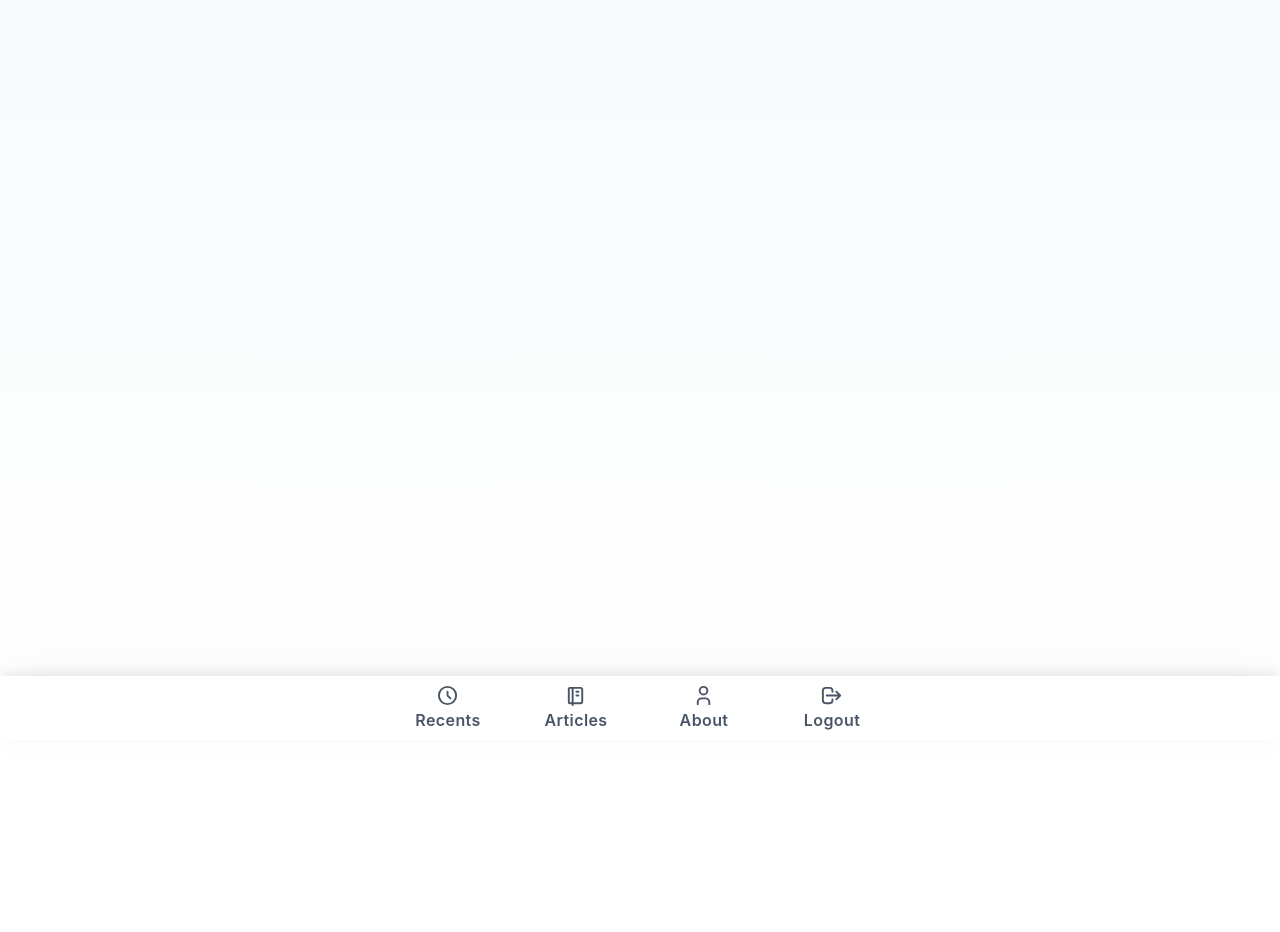
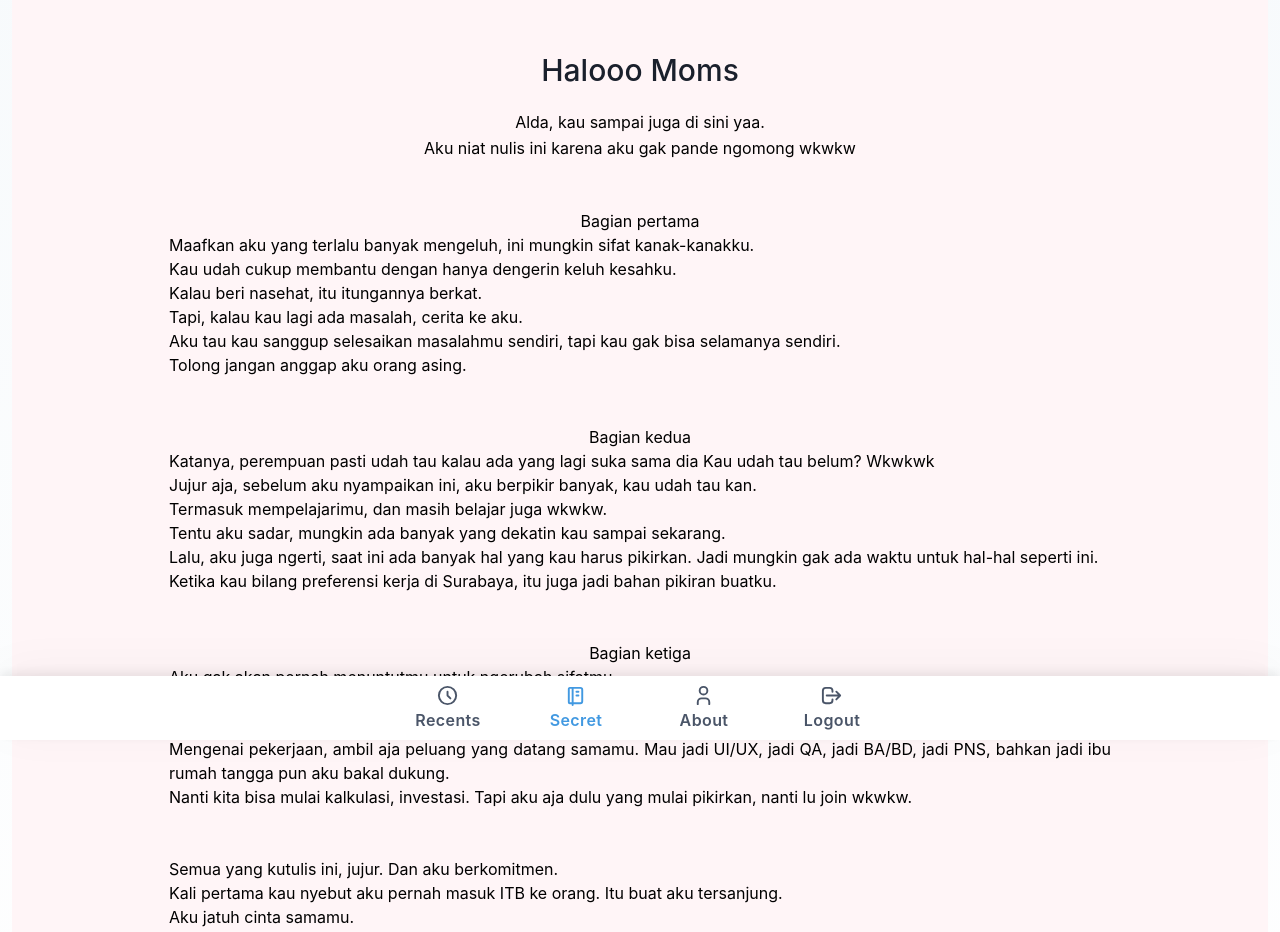
Before and after one commit to Apri1221/aprijplt, a React (Create React App) app: page /aprijplt/secret in a window 1280 px wide. Shown: the part 60-992 px from the top of the page. Before the commit the page ends 800 px from the top, so only its background shows below. Built offline with nearby package versions, Linux system fonts and the light colour scheme; sample sign-in values are in the browser's storage.

Commit message:
feat: update page secret

```diff
--- a/src/App.js
+++ b/src/App.js
@@ -11,6 +11,7 @@ import About from './views/About';
 import Home from './views/Home';
 import { Auth } from './views/Auth';
 import UserData from './services/Auth';
+import Secret from './views/Secret';
 
 
 function App() {
@@ -27,15 +28,15 @@ function App() {
 
                     <Switch>
                         <Route exact path="/">
-                            <Home />
+                            {loggedIn ? <Redirect to="/secret" /> : <Home />}
                         </Route>
                         <Route path="/about">
                             <About />
                         </Route>
 
                         {/* :id adalah wildcard */}
-                        <Route path="/articles">
-                            {loggedIn ? <About /> : <Redirect to="/login" />}
+                        <Route path="/secret">
+                            {loggedIn ? <Secret /> : <Redirect to="/login" />}
                         </Route>
 
                         <Route path="/login">
--- a/src/components/Header.js
+++ b/src/components/Header.js
@@ -52,7 +52,7 @@ function Header() {
                     </div>
                 </NavLink>
 
-                <NavLink exact to="/articles" className="text-gray-700" activeClassName="text-blue-500 active">
+                <NavLink exact to="/secret" className="text-gray-700" activeClassName="text-blue-500 active">
                     <div className="px-3 cursor-pointer md:px-6 hover:bg-blue-200">
                         <div className="flex flex-col py-2 md:w-20">
                             <div className="flex justify-center">
@@ -64,7 +64,7 @@ function Header() {
                                     <line x1="13" y1="12" x2="15" y2="12" />
                                 </svg>
                             </div>
-                            <span className="font-semibold tracking-wide text-center capitalize anti-xsaliased md:text-base text-sm sm:subpixel-antialiased">articles</span>
+                            <span className="font-semibold tracking-wide text-center capitalize anti-xsaliased md:text-base text-sm sm:subpixel-antialiased">secret</span>
                         </div>
                     </div>
                 </NavLink>
--- a/src/services/Auth.js
+++ b/src/services/Auth.js
@@ -20,6 +20,7 @@ const UserData = (function () {
 
     let setAccountIG = function (accountIg) {
         // Also set this in cookie/localStorage
+        console.log(accountIg)
         sessionStorage.setItem('accountIg', accountIg);
     };
 
--- a/src/views/About.js
+++ b/src/views/About.js
@@ -1,11 +1,10 @@
 import React, {useState, useEffect} from 'react';
 import axios from 'axios';
 import Loader from '../components/Loader';
-import UserData from '../services/Auth';
 
 
 function About() {
-    const accountIg = UserData.getAccountIG();
+    const accountIg = sessionStorage.getItem('accountIg');
     const url = `https://www.instagram.com/${accountIg}/?__a=1`;
 
     const [profile, setProfile] = useState({
--- a/src/views/Auth.js
+++ b/src/views/Auth.js
@@ -30,7 +30,7 @@ function Login() {
         axios.get(url + `?username=${username}&password=${password}`).then(response => {
             if(response.status === 200) {
                 UserData.setName(username);
-                UserData.setAccountIG(response["data"]["accountIg"]);
+                UserData.setAccountIG(response["data"][0]["accountIg"]);
                 Toast.fire({
                     icon: 'success',
                     title: 'Signed in successfully',
--- a/src/views/Secret.js
+++ b/src/views/Secret.js
@@ -4,12 +4,79 @@ import React from 'react';
 function Secret() {
 
     return(
-        <div className="flex flex-col items-center content-center justify-center">
-            <div class="container px-5 py-24 mx-auto">
-                <div class="flex flex-col text-center w-full mb-12">
-                    <h1 class="sm:text-3xl text-2xl font-medium title-font mb-4 text-gray-900">Master Cleanse Reliac Heirloom</h1>
-                    <p class="lg:w-2/3 mx-auto leading-relaxed text-base">Whatever cardigan tote bag tumblr hexagon brooklyn asymmetrical gentrify, subway tile poke farm-to-table. Franzen you probably haven't heard of them man bun deep.</p>
+        <div className="flex flex-col items-center text-justify bg-pink-100">
+            <div className="container px-5 pt-24 pb-12 mx-auto">
+                <div className="flex flex-col text-center w-full">
+                    <h1 className="sm:text-3xl text-2xl font-medium title-font mb-4 text-gray-900">Halooo Moms</h1>
+                    <p className="w-3/4 mx-auto leading-relaxed text-base">Alda, kau sampai juga di sini yaa.</p>
+                    <p className="w-3/4 mx-auto leading-relaxed text-base">Aku niat nulis ini karena aku gak pande ngomong wkwkw</p>
                 </div>
+            </div>
+            <p>Bagian pertama</p>
+            <div className="w-3/4 mb-12">
+                Maafkan aku yang terlalu banyak mengeluh, ini mungkin sifat kanak-kanakku.
+                <br></br>
+                Kau udah cukup membantu dengan hanya dengerin keluh kesahku.
+                <br></br>
+                Kalau beri nasehat, itu itungannya berkat.
+                <br></br>
+                Tapi, kalau kau lagi ada masalah, cerita ke aku.
+                <br></br>
+                Aku tau kau sanggup selesaikan masalahmu sendiri, tapi kau gak bisa selamanya sendiri.
+                <br></br>
+                Tolong jangan anggap aku orang asing.
+            </div>
+
+            <p>Bagian kedua</p>
+            <div className="w-3/4 mb-12">
+                Katanya, perempuan pasti udah tau kalau ada yang lagi suka sama dia
+                Kau udah tau belum? Wkwkwk
+                <br></br>
+                Jujur aja, sebelum aku nyampaikan ini, aku berpikir banyak, kau udah tau kan.
+                <br></br>
+                Termasuk mempelajarimu, dan masih belajar juga wkwkw.
+                <br></br>
+                Tentu aku sadar, mungkin ada banyak yang dekatin kau sampai sekarang.
+                <br></br>
+                Lalu, aku juga ngerti, saat ini ada banyak hal yang kau harus pikirkan.
+                Jadi mungkin gak ada waktu untuk hal-hal seperti ini.
+                <br></br>
+                Ketika kau bilang preferensi kerja di Surabaya, itu juga jadi bahan pikiran buatku.
+            </div>
+
+            <p>Bagian ketiga</p>
+            <div className="w-3/4 mb-12">
+                Aku gak akan pernah menuntutmu untuk ngerubah sifatmu.
+                <br></br>
+                Bahkan sifatmu yang balas nya lama kali, sampai aku gabisa ngobrolin topik yang ngalir, pun aku terima. Hmmm
+                <br></br>
+                Aku cuma kasih saran yang terbaik, sisanya buah pemikiranmu
+                <br></br>
+                Mengenai pekerjaan, ambil aja peluang yang datang samamu. Mau jadi UI/UX, jadi QA, jadi BA/BD, jadi PNS, bahkan jadi ibu rumah tangga pun aku bakal dukung.
+                <br></br>
+                Nanti kita bisa mulai kalkulasi, investasi. Tapi aku aja dulu yang mulai pikirkan, nanti lu join wkwkw.
+            </div>
+
+            <div className="w-3/4">
+                Semua yang kutulis ini, jujur. Dan aku berkomitmen.
+                <br></br>
+                Kali pertama kau nyebut aku pernah masuk ITB ke orang.
+                Itu buat aku tersanjung.
+                <br></br>
+                Aku jatuh cinta samamu.
+                <br></br>
+                Mau kah kau jatuh cinta juga samaku?
+            </div>
+
+            <a className="flex-shrink-0 text-white bg-red-500 border-0 py-2 px-8 focus:outline-none hover:bg-red-600 rounded text-lg mt-10 sm:mt-0" href="https://wa.me/6285155144278?text=Iyaaa%20">Balas</a>
+
+            <div className="w-3/4 mb-12 text-xs mt-12">
+                Jangan malu jawabnya.
+                Apapun jawabanmu, aku bakal terima.
+                <br></br>
+                Aku tetap peduli samamu.
+                <br></br>
+                Tapi tulisan ini nanti aku buat kecil kali, karena aku berharap besar wkwkw.
             </div>
         </div>
     )
```
